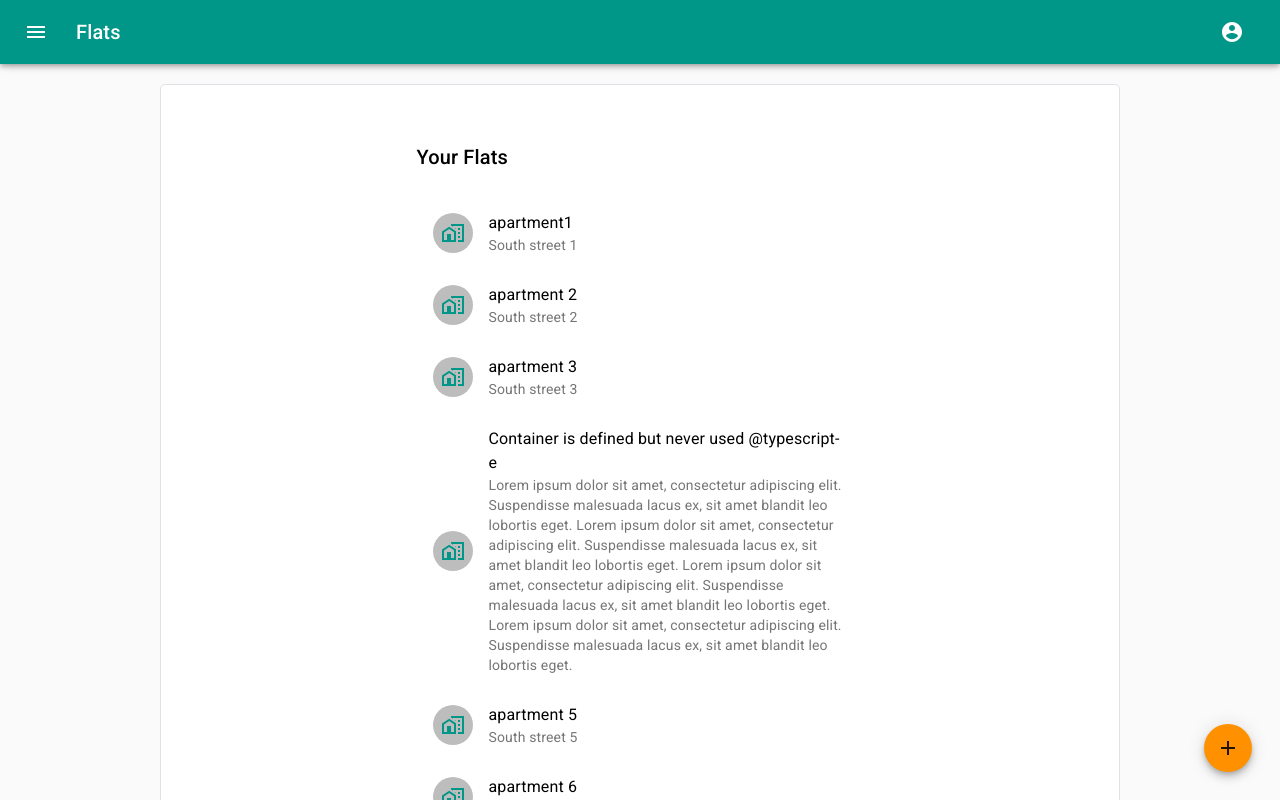
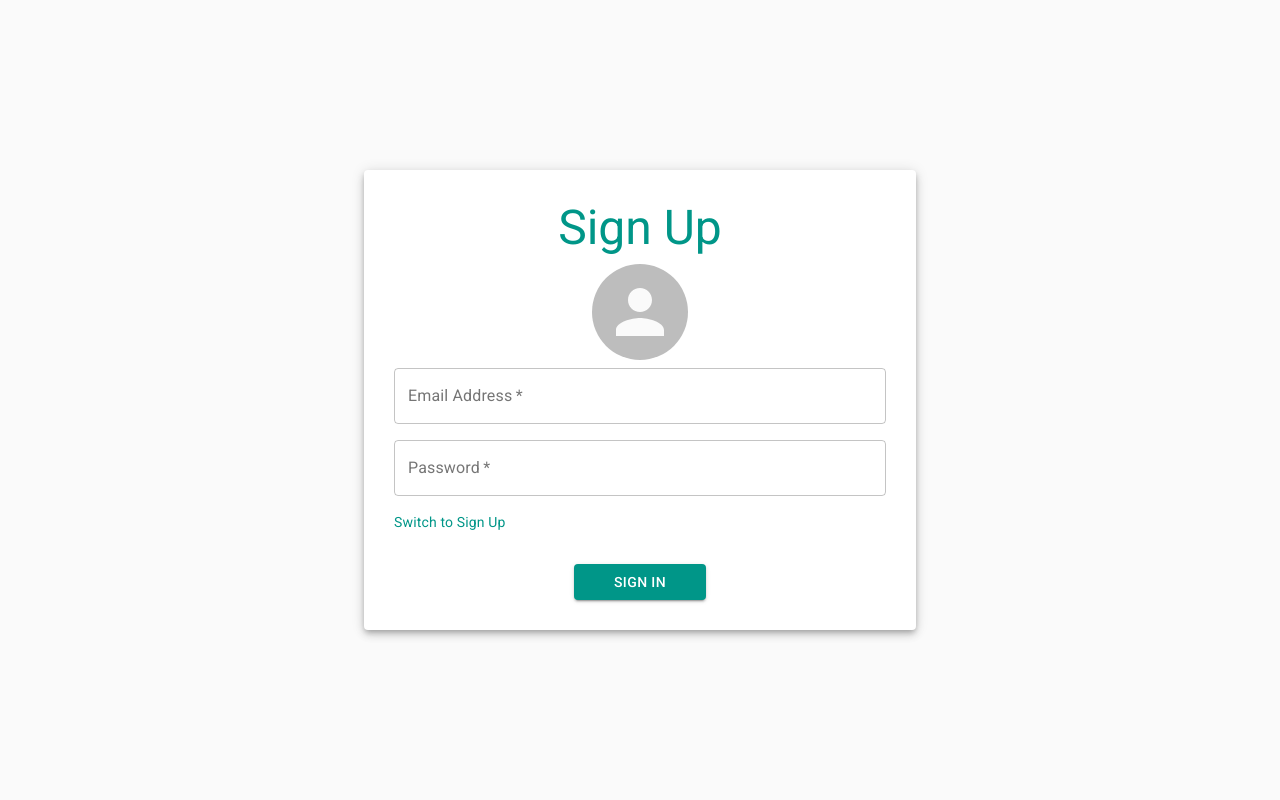
Before and after one commit to UnnamedXAer/fts2020-web, a React (Create React App) app: page / in a window 1280 px wide. Built offline with nearby package versions, Linux system fonts and the light colour scheme; no server answers.

Commit message:
Uncomment Auth rotes

```diff
--- a/src/App.tsx
+++ b/src/App.tsx
@@ -14,7 +14,6 @@ import {
 	Switch,
 	Route,
 	Redirect,
-	useHistory
 } from 'react-router-dom';
 import store from './store/store';
 import AppNavBar from './containers/Navigation/AppNavBar';
@@ -55,14 +54,14 @@ const StyledApp = () => {
 		</>
 	);
 
-	// if (user === null) {
-	// 	layout = (
-	// 		<Switch>
-	// 			<Route path="/" exact component={SignIn} />
-	// 			<Redirect to="/" />
-	// 		</Switch>
-	// 	);
-	// }
+	if (user === null) {
+		layout = (
+			<Switch>
+				<Route path="/" exact component={SignIn} />
+				<Redirect to="/" />
+			</Switch>
+		);
+	}
 
 	return (
 		<div className={classes.app} id="AppRootComponent">
```
